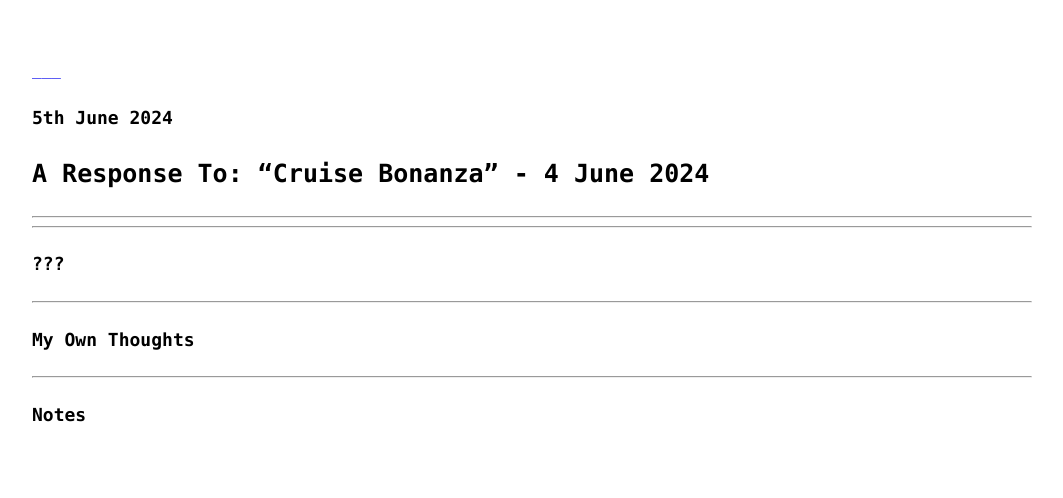
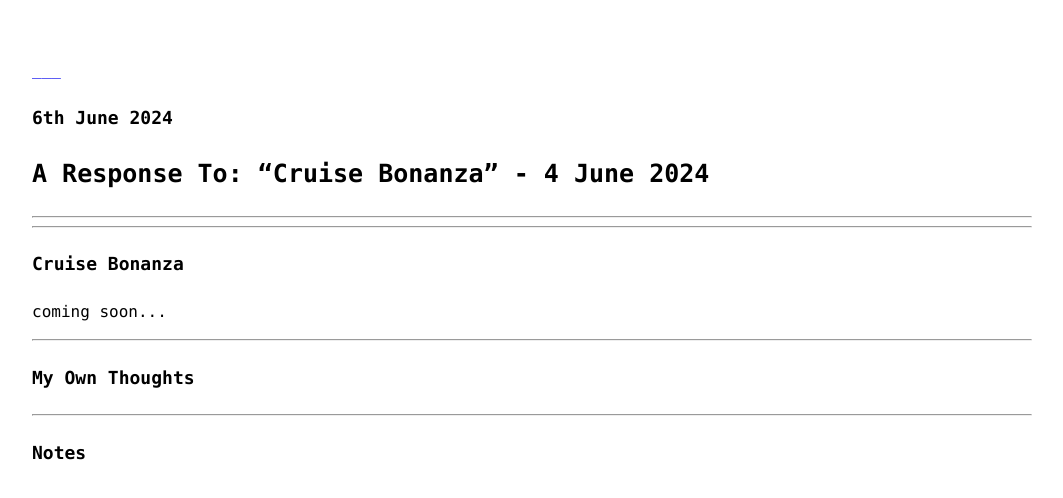
Before and after one commit to igastelalejandre/igastelalejandre.github.io, a plain HTML site: page Response4.html in a window 1280 px wide. Shown: the whole page, without its empty margins (108-1171 px from the left). Drawn offline with Linux system fonts and the light colour scheme.

Commit message:
commit13

```diff
--- a/Response4.html
+++ b/Response4.html
@@ -20,7 +20,7 @@
         </div>
 
         <div>
-            <h4 class = "h4font">5th June 2024</h4>
+            <h4 class = "h4font">6th June 2024</h4>
         </div>
 
         <div>
@@ -31,7 +31,10 @@
 
         <div>
             <p>
-                <h4 class = "h4font">???</h4>
+                <h4 class = "h4font">Cruise Bonanza</h4>
+
+                coming soon...
+                <br><div class="spacer"></div>
             </p>
         </div>
 
```
Also changed, not shown: Response2.html (+1 -1 lines), index.html (+2 -2 lines), 1 other file.
